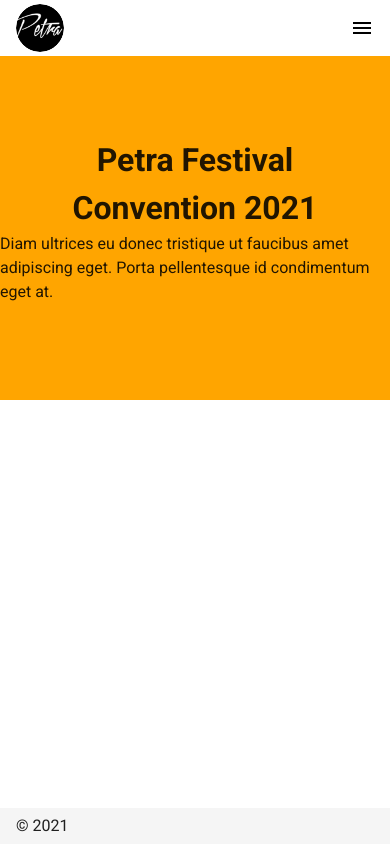
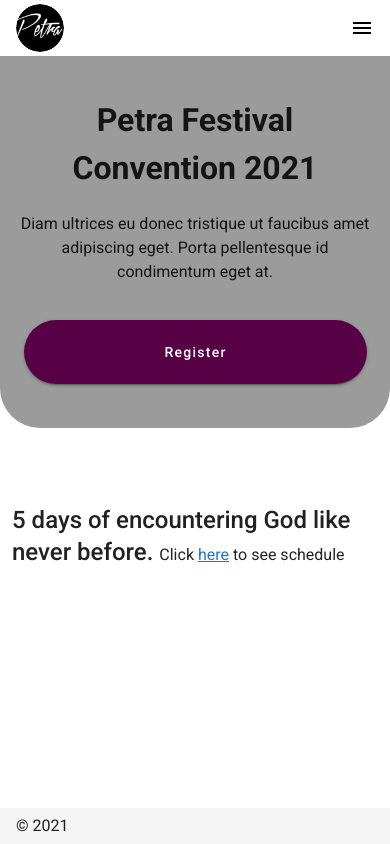
Before and after one commit to pemeraldy/2021-fest, a Nuxt app: page / in a window 390 px wide. Built offline with nearby package versions, Linux system fonts and the light colour scheme.

Commit message:
default font size changed

```diff
--- a/assets/variables.scss
+++ b/assets/variables.scss
@@ -2,3 +2,7 @@
 //
 // The variables you want to modify
 // $font-size-root: 20px;
+$body-font-family: 'Lato', sans-serif;
+$heading-font-family: 'Lato', sans-serif;
+$font-size-root: 16px;
+@import '~vuetify/src/styles/styles.sass';
--- a/components/Hero.vue
+++ b/components/Hero.vue
@@ -1,11 +1,16 @@
 <template>
-  <div class="hero d-flex flex-column align-center justify-center">
-    <h1>Petra Festival</h1>
+  <div class="hero d-flex flex-column pb-11 align-center">
+    <h1 class="mt-10">Petra Festival</h1>
     <h1>Convention 2021</h1>
-    <p>
+    <p class="text-center pa-5">
       Diam ultrices eu donec tristique ut faucibus amet adipiscing eget. Porta
       pellentesque id condimentum eget at.
     </p>
+    <div class="btn-wrap">
+      <v-btn height="64" class="register-btn" color="#580045" dark width="343"
+        >Register</v-btn
+      >
+    </div>
   </div>
 </template>
 
@@ -16,11 +21,20 @@
 <style scoped>
 .hero {
   width: 100%;
-  background: orange;
+  background: #9b9b9b;
+  border-bottom-left-radius: 40px;
+  border-bottom-right-radius: 40px;
+}
+.register-btn {
+  text-transform: capitalize;
+  border-radius: 100px;
 }
 @media screen and (max-width: 440px) {
   .hero {
-    height: 344px;
+    min-height: 344px;
+  }
+  .btn-wrap {
+    width: 343px;
   }
 }
 </style>
--- /dev/null
+++ b/components/MainContent.vue
@@ -0,0 +1,33 @@
+<template>
+  <v-container>
+    <div class="mt-16 content-wrap">
+      <div class="d-inline callout-heading">
+        <span class="swashed">5 days </span> of encountering God like never
+        before.
+      </div>
+      <div class="d-inline">Click <a href="#">here</a> to see schedule</div>
+    </div>
+  </v-container>
+</template>
+
+<script>
+export default {}
+</script>
+
+<style lang="scss" scoped>
+.callout-heading {
+  @media screen and (max-width: 440px) {
+    // font-family: Lato;
+    font-size: 24px;
+    font-style: normal;
+    font-weight: 500;
+    line-height: 32px;
+    letter-spacing: 0em;
+    text-align: left;
+  }
+  .swashed {
+    // font-weight: 900;
+    // font-size: 200px;
+  }
+}
+</style>
--- a/nuxt.config.js
+++ b/nuxt.config.js
@@ -14,7 +14,13 @@
       { hid: 'description', name: 'description', content: '' },
       { name: 'format-detection', content: 'telephone=no' },
     ],
-    link: [{ rel: 'icon', type: 'image/x-icon', href: '/favicon.ico' }],
+    link: [
+      { rel: 'icon', type: 'image/x-icon', href: '/favicon.ico' },
+      {
+        rel: 'stylesheet',
+        href: 'https://fonts.googleapis.com/css2?family=Lato:ital,wght@0,100;0,300;0,400;0,700;0,900;1,100;1,300&display=swap',
+      },
+    ],
   },
 
   // Global CSS: https://go.nuxtjs.dev/config-css
@@ -46,6 +52,7 @@
   // Vuetify module configuration: https://go.nuxtjs.dev/config-vuetify
   vuetify: {
     customVariables: ['~/assets/variables.scss'],
+    treeShake: true,
     theme: {
       dark: false,
       themes: {
--- a/pages/index.vue
+++ b/pages/index.vue
@@ -1,8 +1,7 @@
 <template>
   <v-row justify="center" align="center">
-    <!-- <v-col cols="12"> -->
     <Hero />
-    <!-- </v-col> -->
+    <MainContent />
   </v-row>
 </template>
 <style scoped></style>
```
Also changed, not shown: assets/imgs/line-swash.svg (added).
